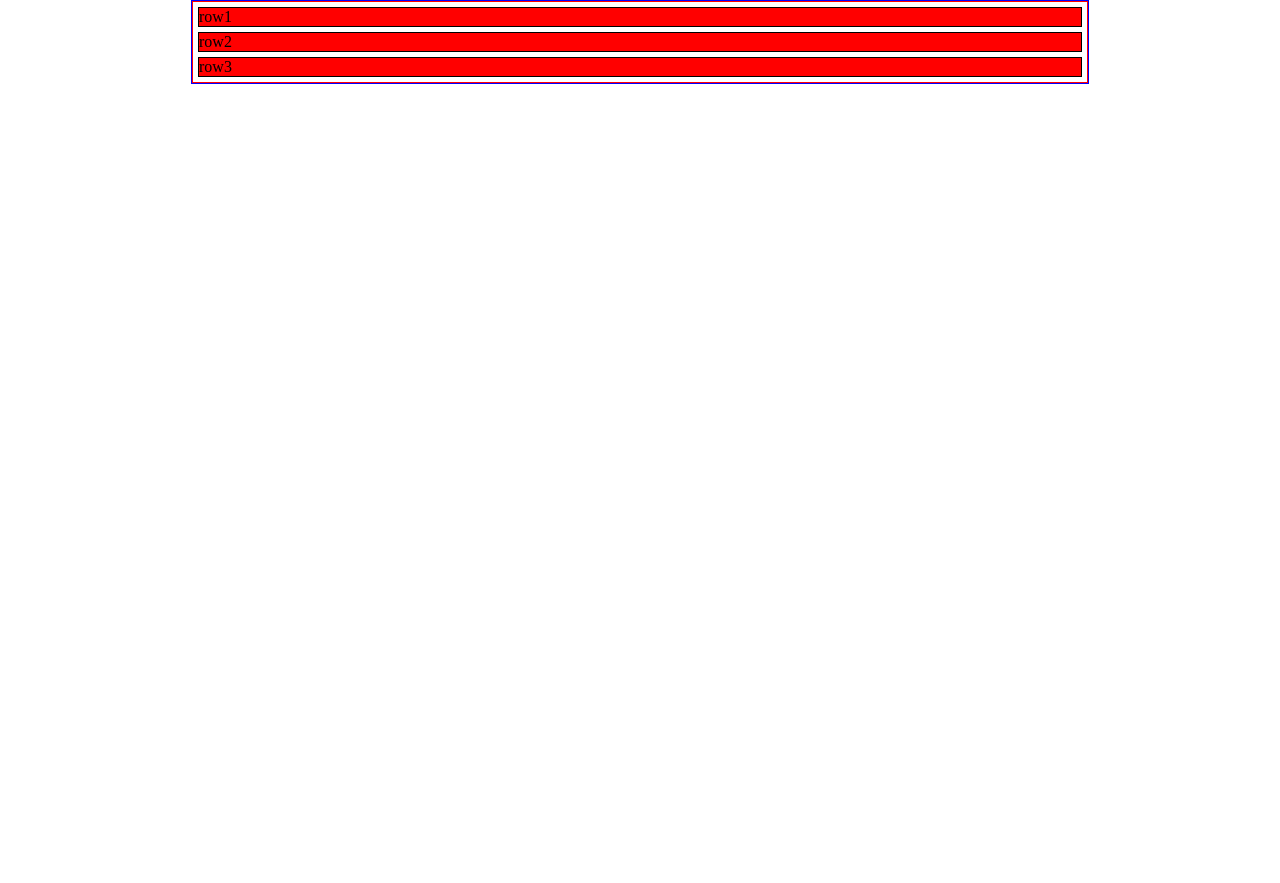
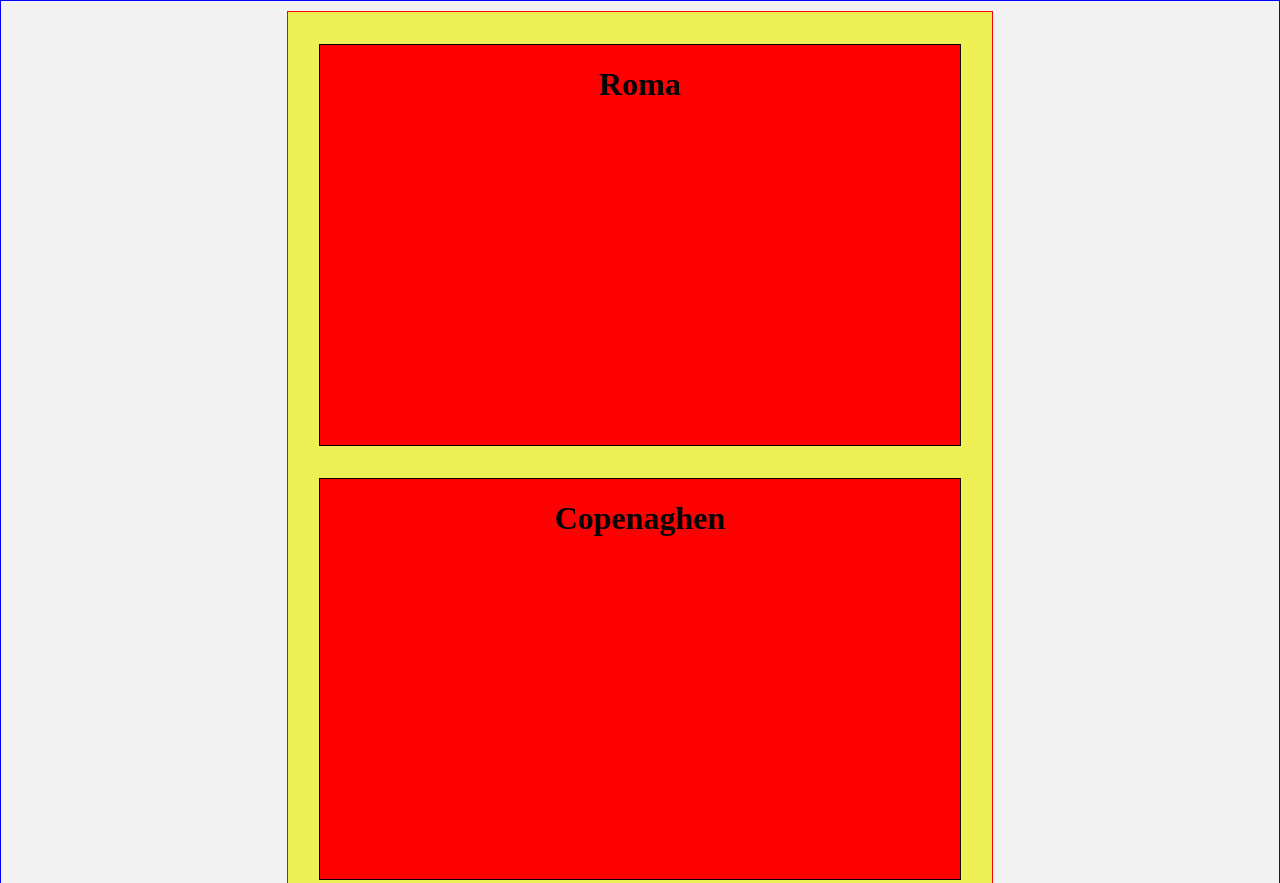
Before and after one commit to renzocarara/htmlcss-airbnb, a plain HTML site: page index.html in a window 1280 px wide. Shown: the top 883 px of the page. Before the commit the page ends 800 px from the top, so only its background shows below. Drawn offline with Linux system fonts and the light colour scheme.

Commit message:
terminato layout a blocchi

```diff
--- a/index.html
+++ b/index.html
@@ -10,13 +10,22 @@
 </head>
 
 <body>
-    <header></header>
+    <header>
+        <!-- <h1>blocco moderno à la airbnb</h1> -->
+    </header>
     <main>
 
         <div class="container">
-            <div class="row">row1</div>
-            <div class="row">row2</div>
-            <div class="row">row3</div>
+            <div class="row city1">
+                <h1>Roma</h1>
+            </div>
+
+            <div class="row city2">
+                <h1>Copenaghen</h1>
+            </div>
+            <div class="row city3">
+                <h1>Tokyo</h1>
+            </div>
         </div>
 
     </main>
--- a/style.css
+++ b/style.css
@@ -4,20 +4,30 @@ body {
     border: 0;
 }
 
+h1 {
+    text-align: center;
+}
+
 main {
     border: 1px solid blue;
     background-color: #f2f2f2;
-    margin: auto;
-    width: 70%;
+    padding: 10px;
 }
 
 .container {
     border: 1px solid red;
-    background-color: #fff;
+    background-color: #eeee55;
+    width: 55vw;
+    /* regola i margini left e right ripetto a main */
+    margin: auto;
 }
 
 .row {
     background-color: red;
     border: 1px solid black;
-    margin: 5px;
+    margin: 2.5vw auto;
+    width: 50vw;
+    height: 50vh
 }
+
+.city1 {}
```
